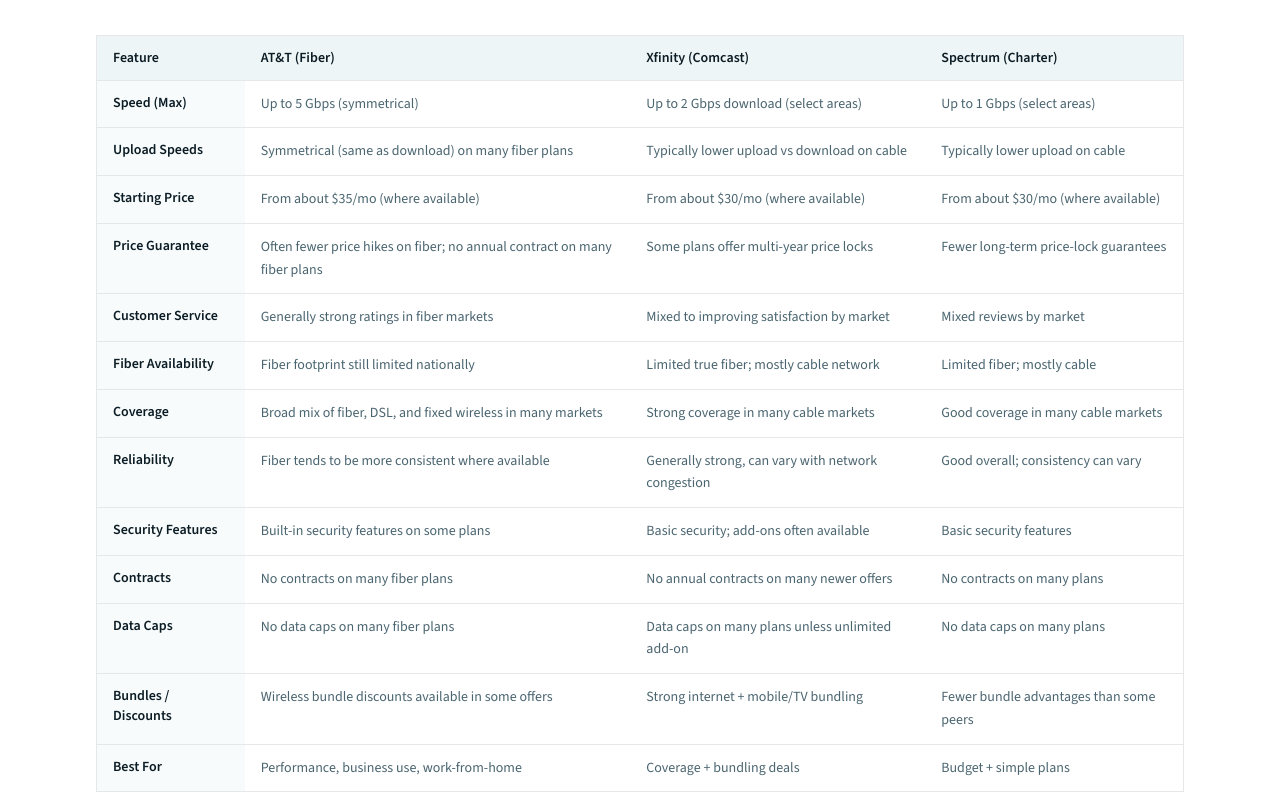
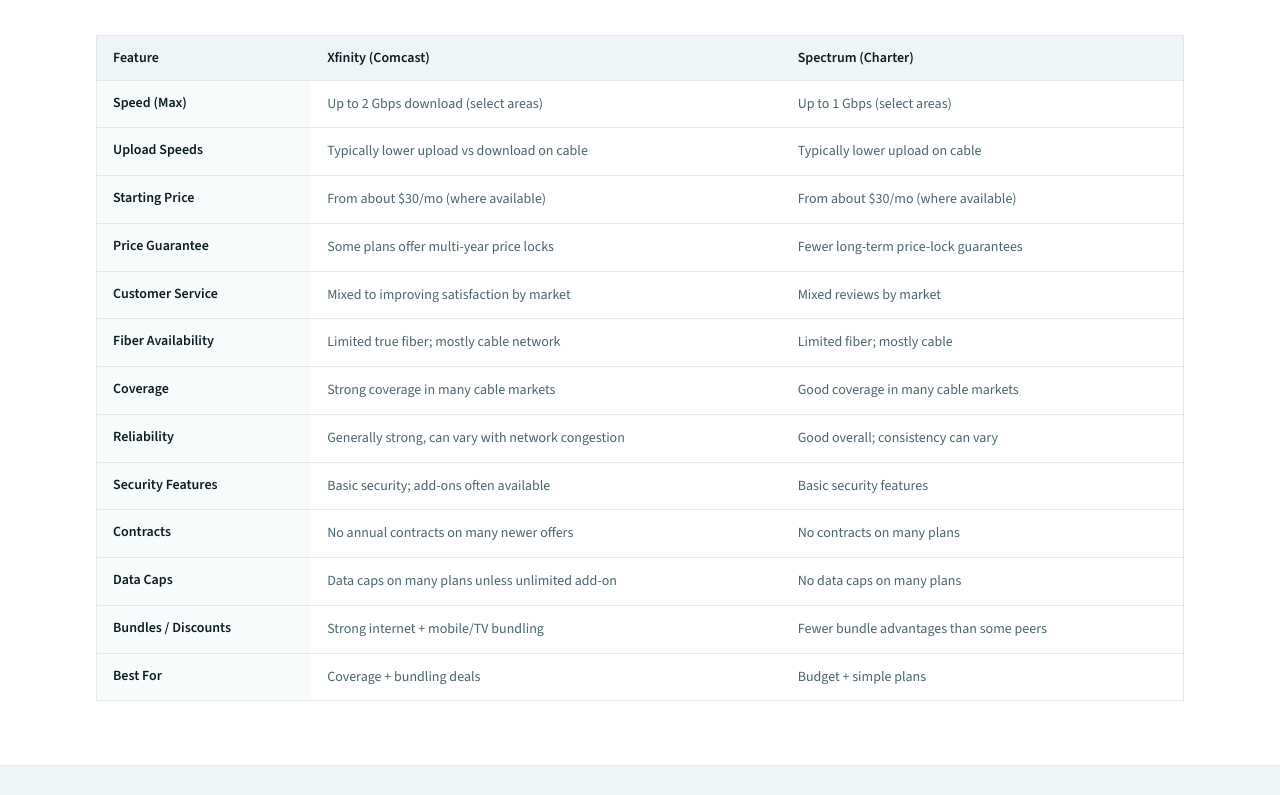
Before and after one commit to ajazsadat/zazconnect.online, a Next.js app: page /xfinity-plans in a window 1280 px wide. Shown: the part 2585-3380 px from the top of the page. Built offline with nearby package versions, Linux system fonts and the light colour scheme.

Commit message:
Comment out AT&T Fiber provider page for now
Disable /att-plans (404), remove AT&T from provider nav/footer
links and the comparison table, and keep the page source
commented so it can be restored later.

Co-authored-by: ajazsadat <ajazsadat@users.noreply.github.com>

```diff
--- a/src/app/att-plans/page.js
+++ b/src/app/att-plans/page.js
@@ -1,3 +1,12 @@
+import { notFound } from 'next/navigation';
+
+// Temporarily disabled — AT&T Fiber provider page not needed for now.
+// Restore the ProviderPage below when ready to re-enable /att-plans.
+export default function AttPage() {
+  notFound();
+}
+
+/*
 import ProviderPage from '@/components/ProviderPage';
 import { providerFaqs, providerContentSections } from '@/lib/providerContent';
 
@@ -51,3 +60,4 @@ export default function AttPage() {
     />
   );
 }
+*/
--- a/src/components/ProviderComparisonTable.js
+++ b/src/components/ProviderComparisonTable.js
@@ -17,24 +17,25 @@ const FEATURES = [
 ];
 
 const PROVIDERS = [
-  {
-    name: 'AT&T (Fiber)',
-    values: [
-      'Up to 5 Gbps (symmetrical)',
-      'Symmetrical (same as download) on many fiber plans',
-      'From about $35/mo (where available)',
-      'Often fewer price hikes on fiber; no annual contract on many fiber plans',
-      'Generally strong ratings in fiber markets',
-      'Fiber footprint still limited nationally',
-      'Broad mix of fiber, DSL, and fixed wireless in many markets',
-      'Fiber tends to be more consistent where available',
-      'Built-in security features on some plans',
-      'No contracts on many fiber plans',
-      'No data caps on many fiber plans',
-      'Wireless bundle discounts available in some offers',
-      'Performance, business use, work-from-home',
-    ],
-  },
+  // Temporarily disabled — restore when AT&T Fiber page is needed again
+  // {
+  //   name: 'AT&T (Fiber)',
+  //   values: [
+  //     'Up to 5 Gbps (symmetrical)',
+  //     'Symmetrical (same as download) on many fiber plans',
+  //     'From about $35/mo (where available)',
+  //     'Often fewer price hikes on fiber; no annual contract on many fiber plans',
+  //     'Generally strong ratings in fiber markets',
+  //     'Fiber footprint still limited nationally',
+  //     'Broad mix of fiber, DSL, and fixed wireless in many markets',
+  //     'Fiber tends to be more consistent where available',
+  //     'Built-in security features on some plans',
+  //     'No contracts on many fiber plans',
+  //     'No data caps on many fiber plans',
+  //     'Wireless bundle discounts available in some offers',
+  //     'Performance, business use, work-from-home',
+  //   ],
+  // },
   {
     name: 'Xfinity (Comcast)',
     values: [
--- a/src/lib/site.js
+++ b/src/lib/site.js
@@ -20,7 +20,8 @@ export const SITE = {
 export const PROVIDERS = [
   { name: "Xfinity", href: "/xfinity-plans", blurb: "Flexible cable & fiber-powered options" },
   { name: "Spectrum", href: "/spectrum-plans", blurb: "Wide coverage with simple plan tiers" },
-  { name: "AT&T Fiber", href: "/att-plans", blurb: "Fiber speeds where the network reaches" },
+  // Temporarily disabled — restore when AT&T Fiber page is needed again
+  // { name: "AT&T Fiber", href: "/att-plans", blurb: "Fiber speeds where the network reaches" },
 ];
 
 export function openLiveChat() {
```
